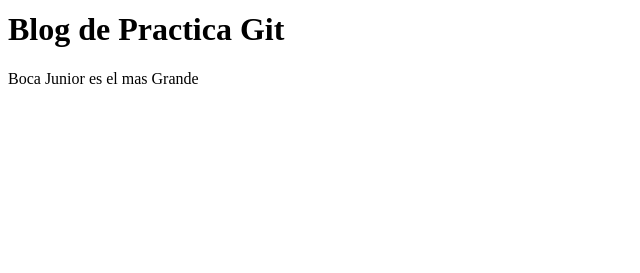
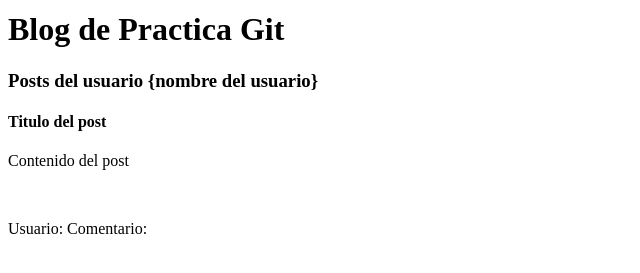
Before and after one commit to MRN977/Git977, a plain HTML site: page index.html in a window 1280 px wide. Shown: the part 405-678 px from the top of the page, without its empty margins (0-640 px from the left). Drawn offline with Linux system fonts and the light colour scheme; a web font is replaced by a local one.

```diff
--- a/index.html
+++ b/index.html
@@ -15,8 +15,14 @@
         <h1> Blog de Practica Git </h1>
     </div>
 
-    <div>
-        Boca Junior es el mas Grande
+    <div class="container" id="content">
+        <h3>Posts del usuario {nombre del usuario}</h3>
+        <div class="post">
+            <h4> Titulo del post </h4>
+            <p> Contenido del post </p>
+            <br>
+            <p><span>Usuario:</span> Comentario:</p>
+        </div>
     </div>
 
 </body>
```
